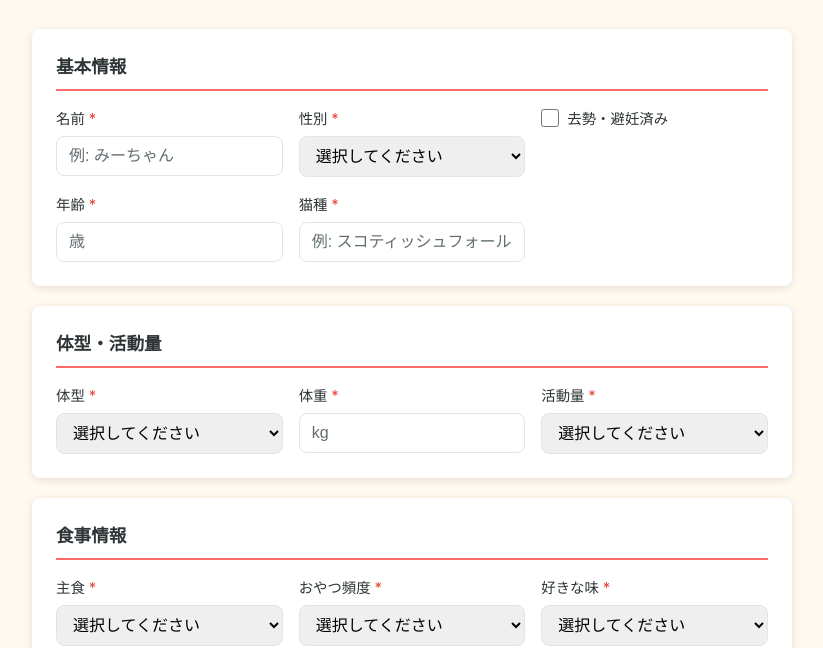
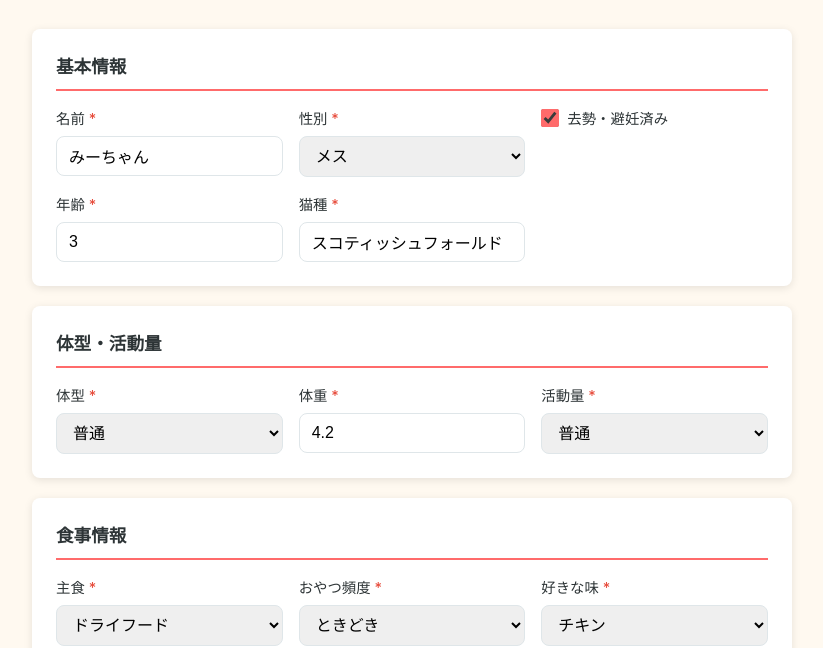
Before and after one commit to em0-omg/cat-gemini-api-demo, a website: page docs/index.html in a window 1280 px wide. Shown: the part 156-804 px from the top of the page, without its empty margins (228-1051 px from the left). Drawn offline with Linux system fonts and the light colour scheme.

Commit message:
Feature: Set default values for cat information form fields

```diff
--- a/docs/index.html
+++ b/docs/index.html
@@ -21,29 +21,29 @@
           <div class="form-grid">
             <div class="form-group">
               <label for="name">名前 <span class="required">*</span></label>
-              <input type="text" id="name" name="name" required maxlength="50" placeholder="例: みーちゃん">
+              <input type="text" id="name" name="name" required maxlength="50" placeholder="例: みーちゃん" value="みーちゃん">
             </div>
             <div class="form-group">
               <label for="gender">性別 <span class="required">*</span></label>
               <select id="gender" name="gender" required>
                 <option value="">選択してください</option>
                 <option value="オス">オス</option>
-                <option value="メス">メス</option>
+                <option value="メス" selected>メス</option>
               </select>
             </div>
             <div class="form-group checkbox-group">
               <label>
-                <input type="checkbox" id="neutered" name="neutered">
+                <input type="checkbox" id="neutered" name="neutered" checked>
                 去勢・避妊済み
               </label>
             </div>
             <div class="form-group">
               <label for="age">年齢 <span class="required">*</span></label>
-              <input type="number" id="age" name="age" required min="0" max="30" step="1" placeholder="歳">
+              <input type="number" id="age" name="age" required min="0" max="30" step="1" placeholder="歳" value="3">
             </div>
             <div class="form-group">
               <label for="breed">猫種 <span class="required">*</span></label>
-              <input type="text" id="breed" name="breed" required maxlength="50" placeholder="例: スコティッシュフォールド">
+              <input type="text" id="breed" name="breed" required maxlength="50" placeholder="例: スコティッシュフォールド" value="スコティッシュフォールド">
             </div>
           </div>
         </section>
@@ -58,21 +58,21 @@
                 <option value="">選択してください</option>
                 <option value="痩せすぎ">痩せすぎ</option>
                 <option value="ちょい痩せ">ちょい痩せ</option>
-                <option value="普通">普通</option>
+                <option value="普通" selected>普通</option>
                 <option value="ちょいおデブ">ちょいおデブ</option>
                 <option value="おデブちゃん">おデブちゃん</option>
               </select>
             </div>
             <div class="form-group">
               <label for="weight">体重 <span class="required">*</span></label>
-              <input type="number" id="weight" name="weight" required min="0.1" max="20" step="0.1" placeholder="kg">
+              <input type="number" id="weight" name="weight" required min="0.1" max="20" step="0.1" placeholder="kg" value="4.2">
             </div>
             <div class="form-group">
               <label for="activityLevel">活動量 <span class="required">*</span></label>
               <select id="activityLevel" name="activityLevel" required>
                 <option value="">選択してください</option>
                 <option value="ずっと寝てる">ずっと寝てる</option>
-                <option value="普通">普通</option>
+                <option value="普通" selected>普通</option>
                 <option value="よく飛ぶ">よく飛ぶ</option>
               </select>
             </div>
@@ -87,7 +87,7 @@
               <label for="mainFood">主食 <span class="required">*</span></label>
               <select id="mainFood" name="mainFood" required>
                 <option value="">選択してください</option>
-                <option value="ドライフード">ドライフード</option>
+                <option value="ドライフード" selected>ドライフード</option>
                 <option value="ウェットフード">ウェットフード</option>
                 <option value="その他">その他</option>
               </select>
@@ -96,7 +96,7 @@
               <label for="treats">おやつ頻度 <span class="required">*</span></label>
               <select id="treats" name="treats" required>
                 <option value="">選択してください</option>
-                <option value="ときどき">ときどき</option>
+                <option value="ときどき" selected>ときどき</option>
                 <option value="毎日">毎日</option>
                 <option value="全くあげない">全くあげない</option>
               </select>
@@ -105,7 +105,7 @@
               <label for="favoriteFood">好きな味 <span class="required">*</span></label>
               <select id="favoriteFood" name="favoriteFood" required>
                 <option value="">選択してください</option>
-                <option value="チキン">チキン</option>
+                <option value="チキン" selected>チキン</option>
                 <option value="ビーフ">ビーフ</option>
                 <option value="お魚">お魚</option>
                 <option value="なんでも好き">なんでも好き</option>
```
